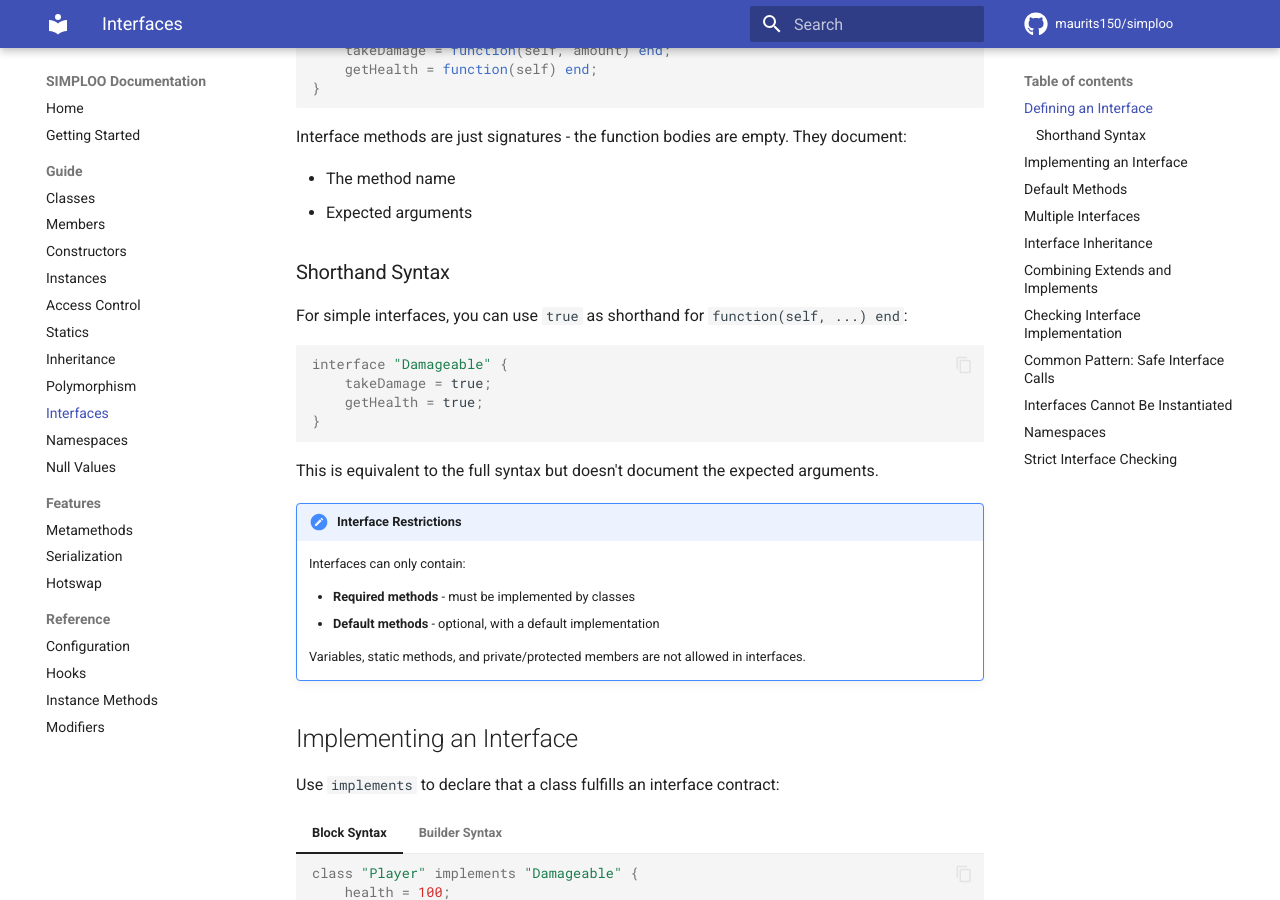
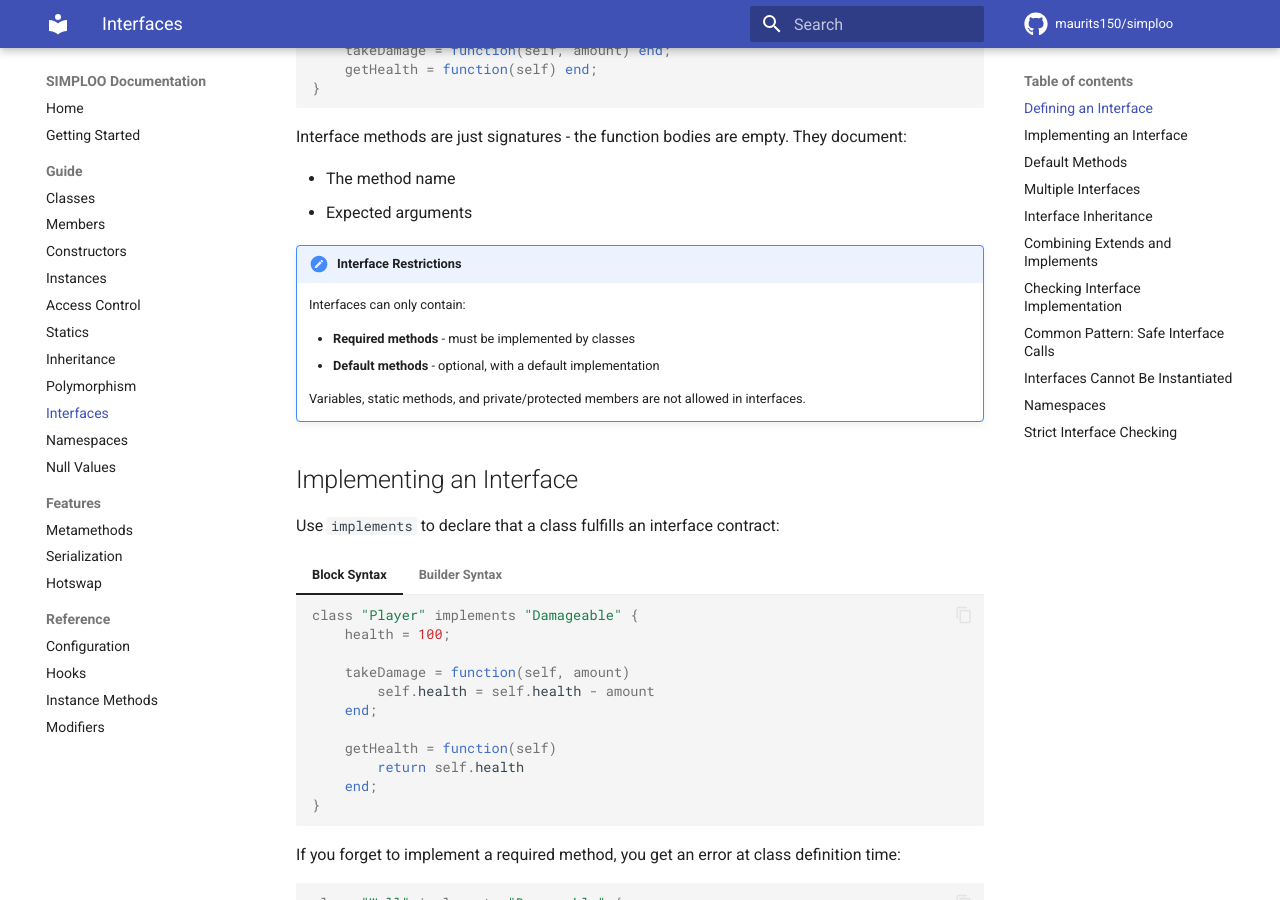
Before and after one commit to maurits150/simploo, an MkDocs documentation site: the page built from docs/guide/interfaces.md, in a window 1280 px wide and 900 px high, scrolled down 351 px. Built offline with MkDocs 1.6.1 and Material for MkDocs 9.7.7, drawn with Linux system fonts in a browser that asks for light colours; comment, search, counter and statistics services are not loaded.

Commit message:
Revert interface shorthand syntax (= true)
Removed the = true shorthand for interface methods because:
- Conflicts with potential future interface variables/constants
- A method() helper would lose arg names for strict interface checking
- Explicit function(self, amount) end documents args better

````diff
--- a/docs/guide/interfaces.md
+++ b/docs/guide/interfaces.md
@@ -26,19 +26,6 @@ Interface methods are just signatures - the function bodies are empty. They docu
 
 - The method name
 - Expected arguments
-
-### Shorthand Syntax
-
-For simple interfaces, you can use `true` as shorthand for `function(self, ...) end`:
-
-```lua
-interface "Damageable" {
-    takeDamage = true;
-    getHealth = true;
-}
-```
-
-This is equivalent to the full syntax but doesn't document the expected arguments.
 
 !!! note "Interface Restrictions"
     Interfaces can only contain:
````
Also changed, not shown: 3 other files.
